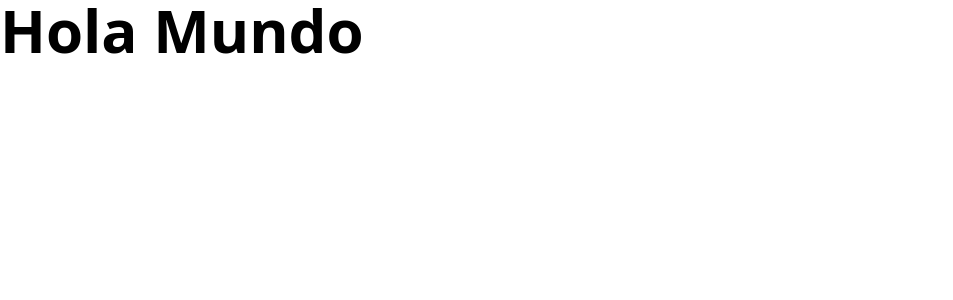
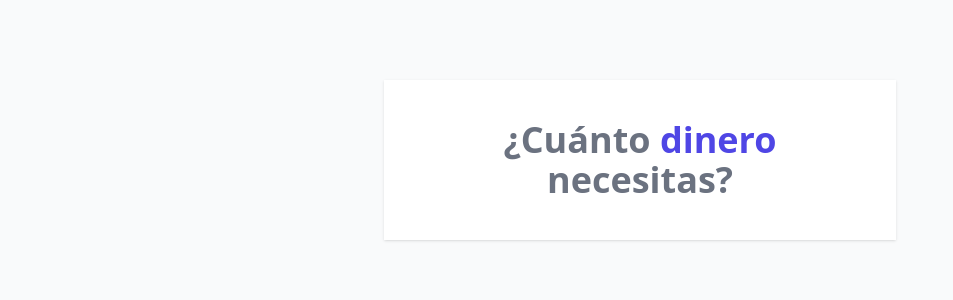
Before and after one commit to JosmenDev/cotizador-prestamos-react, a React (Vite) app: page / in a window 1280 px wide. Shown: the top 300 px of the page, without its empty margins (0-953 px from the left). Built offline with nearby package versions, Linux system fonts and the light colour scheme.

Commit message:
Componentes en React

```diff
--- a/index.html
+++ b/index.html
@@ -6,7 +6,7 @@
     <meta name="viewport" content="width=device-width, initial-scale=1.0" />
     <title>Cotizador de préstamos React</title>
   </head>
-  <body>
+  <body class="bg-gray-50">
     <div id="root"></div>
     <script type="module" src="/src/main.jsx"></script>
   </body>
--- a/src/App.jsx
+++ b/src/App.jsx
@@ -1,8 +1,17 @@
+import Header from "./components/Header";
+
 function App() {
   // aqui puedo crear funciones, variables, etc, antes del return
   // en el return iran los template o codigo html
+  // Estos componentes de React tiene  dos partes
+  // - Declaracion de componentes que es todo lo que que contiene la funcion App
+  // - return: antes del return puedes escribir cualquier codigo de JS, for, mas funciones, etc, pero dentro del return es limitada esa parte; no se puede usar ni estructuras condicionales, salvo los ternarios
   return (
-    <h1 className="text-6xl font-extrabold">Hola Mundo</h1>
+    // el App.jsx es el componente principal de App.jsx
+    /* cuando se coloca llaves, JSX lo a va a tratar como codigo de JS */
+    <div className="my-20 max-w-lg mx-auto bg-white shadow p-10">
+      <Header/>
+    </div>
   );
 }
 
--- /dev/null
+++ b/src/components/Header.jsx
@@ -0,0 +1,11 @@
+function Header () {
+
+    return(
+        <h1 className="text-4xl font-extrabold text-gray-500 text-center">
+            ¿Cuánto <span className="text-indigo-600">dinero</span> necesitas?
+        </h1>
+    )
+}
+
+// para poder exportarlo
+export default Header;
```
